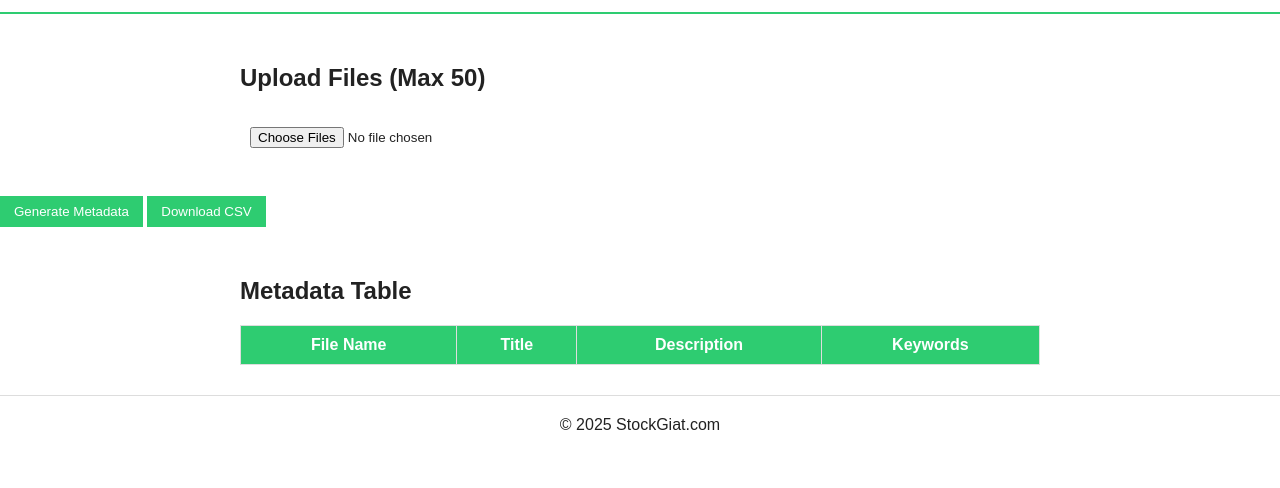
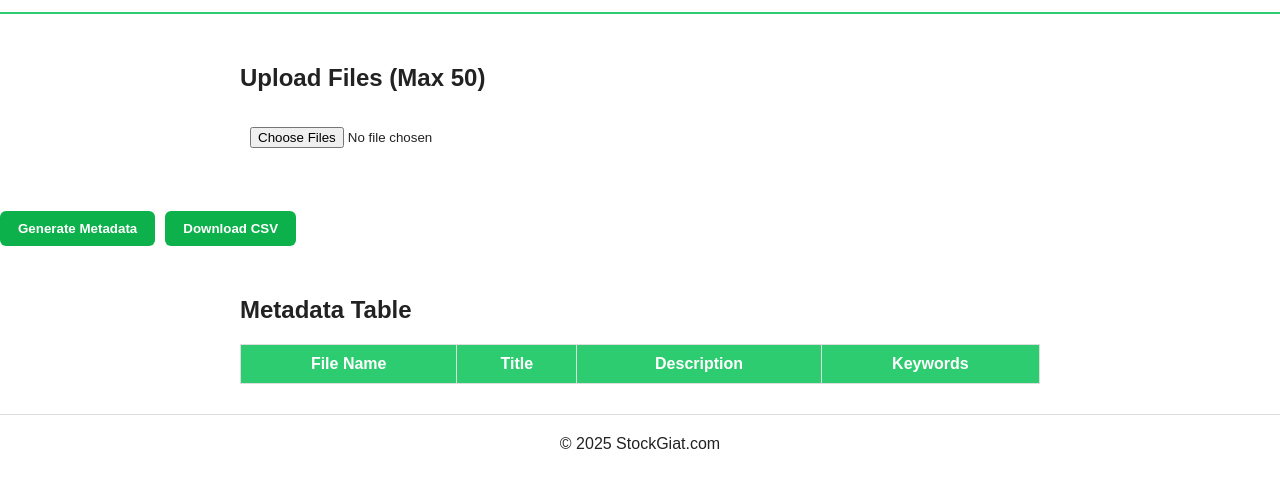
Before and after one commit to BlackValentine91/stockgiat, a plain HTML site: page index.html in a window 1280 px wide. Shown: the part 98-586 px from the top of the page. Drawn offline with Linux system fonts and the light colour scheme.

Commit message:
Update style.css

```diff
--- a/style.css
+++ b/style.css
@@ -89,3 +89,23 @@ td button {
 .status:has(⚠) {
   color: red;
 }
+
+.actions {
+  margin-top: 15px;
+  display: flex;
+  gap: 10px;
+}
+
+button {
+  background: #0db14b;
+  color: white;
+  border: none;
+  padding: 10px 18px;
+  border-radius: 6px;
+  cursor: pointer;
+  font-weight: bold;
+}
+
+button:hover {
+  background: #09963f;
+}
```
